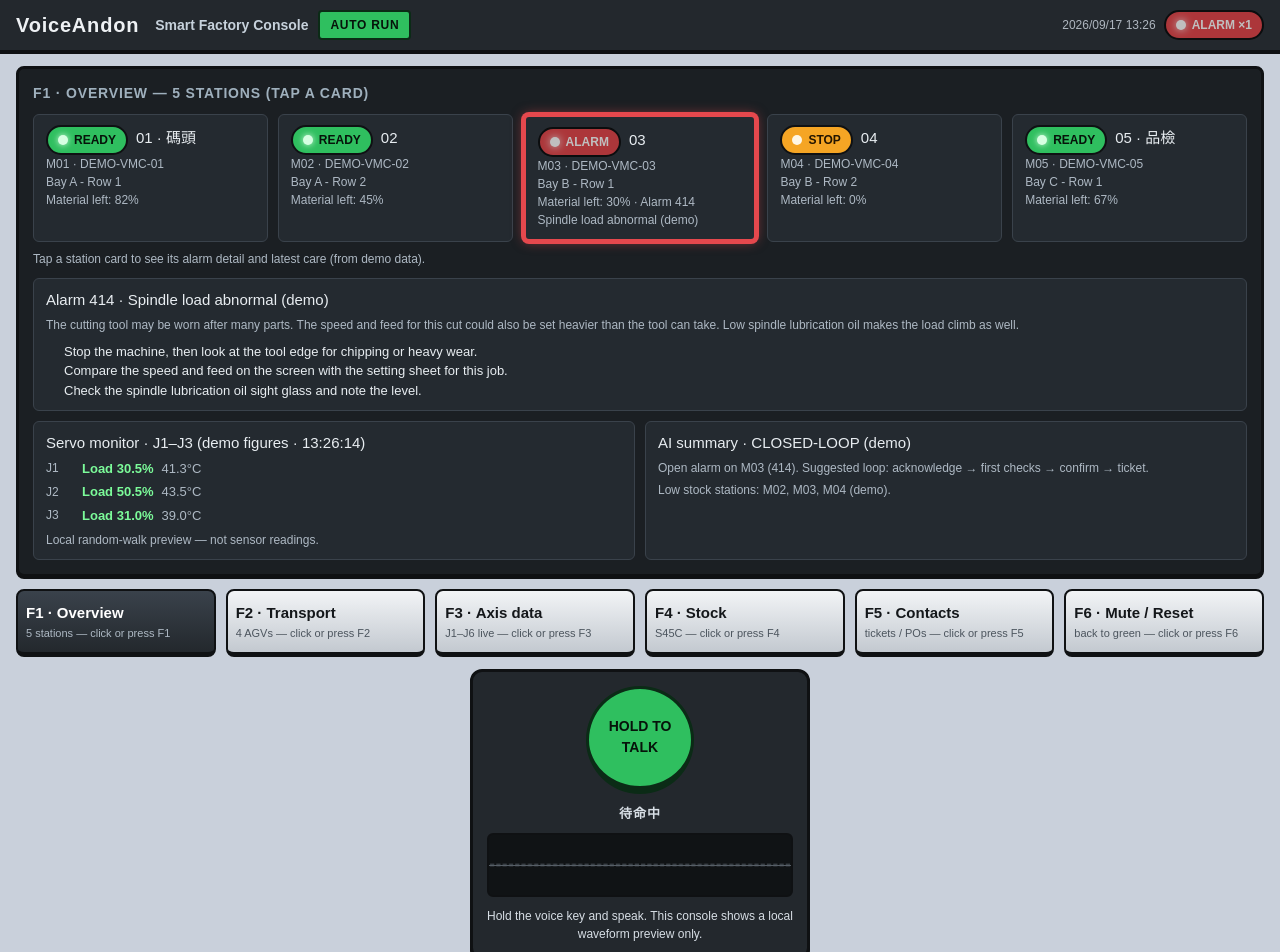
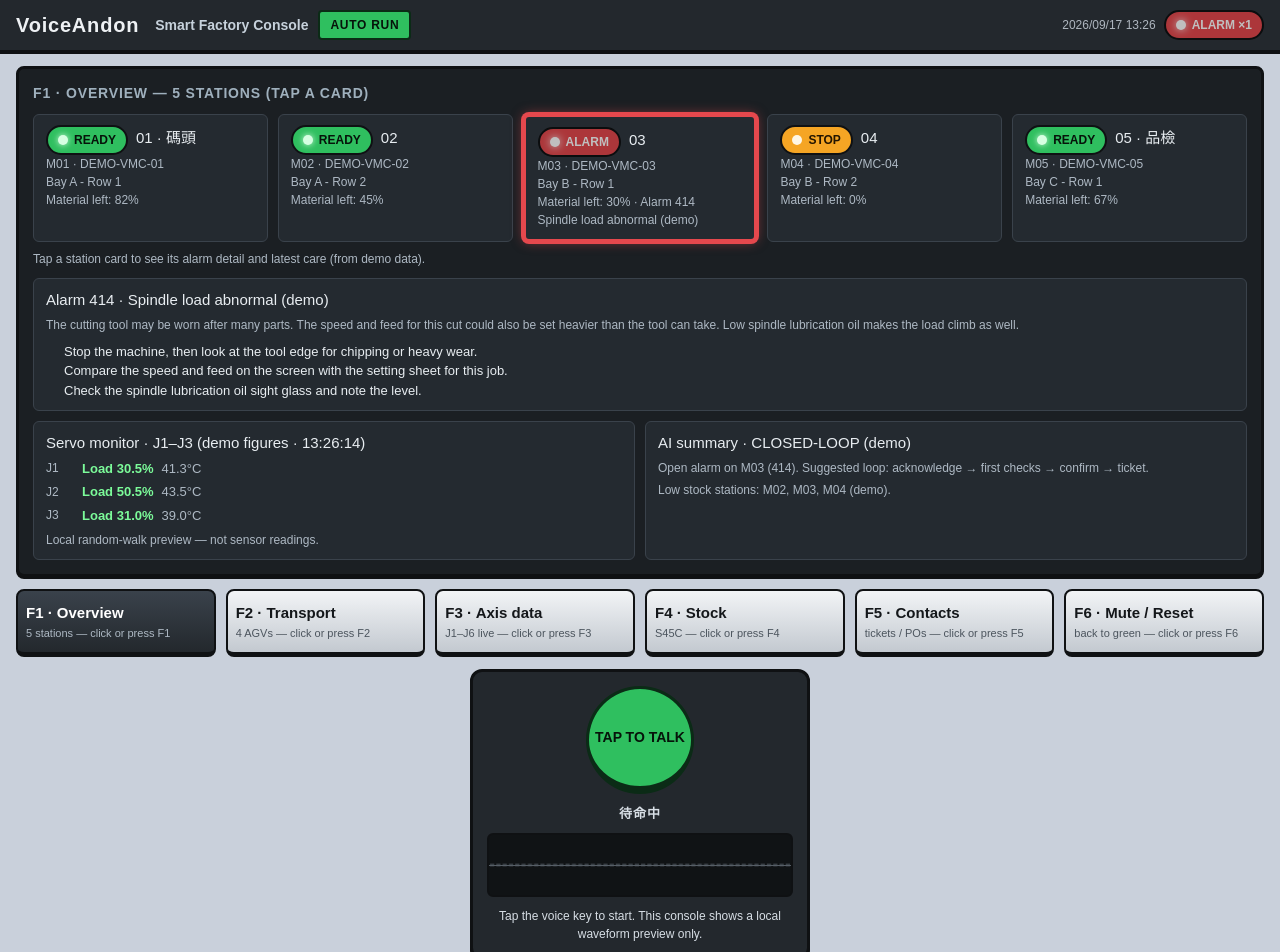
Before and after one commit to ming062027-hue/AssemblyAI, a Next.js app: page / in a window 1280 px wide. Shown: the top 952 px of the page. Built offline with nearby package versions, Linux system fonts and the light colour scheme.

Commit message:
[看板資料線/OpenCode-muse-spark] 語音鍵改click toggle：按一下錄音再按一下停止，移除hold邏輯

```diff
--- a/src/app/page.tsx
+++ b/src/app/page.tsx
@@ -11,7 +11,7 @@
 //   F2 AGV 4 台可點派車（本機狀態、不控制真車）；F3 J1–J6 負載/溫度每 1.5 秒本機跳動（示意、非感測值）；
 //   F4 S45C 庫存 <50 紅字＋一鍵催料鈕（本機旗標、未連線）；F5 通訊錄明細（虛構技師＋示範單號 #TICKET-8902 / #PO-DEMO-…）；
 //   F6 重置（只清本頁預覽狀態，F6 燈回綠；實際機台狀態以 F1 為準）。
-// - 語音鍵：按住說話（mousedown / mouseup＋觸控），波形為本機示意動畫；不改語音線任何邏輯，
+// - 語音鍵：按一下開始、再按一下關閉（click toggle），波形為本機示意動畫；不改語音線任何邏輯，
 //   不連 AssemblyAI、不讀金鑰。真的語音 Demo 走 /operator（語音線負責）。
 
 import Link from "next/link";
@@ -130,7 +130,7 @@ export default function Home() {
   const [muted, setMuted] = useState(false);
   const [talking, setTalking] = useState(false);
   const [voiceLine, setVoiceLine] = useState(
-    "Hold the voice key and speak. This console shows a local waveform preview only.",
+    "Tap the voice key to start. This console shows a local waveform preview only.",
   );
   const [clock, setClock] = useState("");
   // F1：點選機台看明細。
@@ -245,35 +245,23 @@ export default function Home() {
     return () => clearInterval(id);
   }, []);
 
-  const startTalk = useCallback(() => {
+  // 語音鍵：按一下開始、再按一下關閉（click toggle，本機預覽）。
+  const toggleTalk = useCallback(() => {
+    if (talking) {
+      // Demo preview text built from existing data (M03 / 414), no voice logic touched.
+      setTalking(false);
+      setVoiceLine(
+        "Preview: “Machine three has an alarm” → M03 / alarm 414 (Spindle load abnormal (demo)). Real voice demo runs on /operator.",
+      );
+      return;
+    }
     if (muted) {
       setVoiceLine("Console is muted (F6). Unmute before the voice preview.");
       return;
     }
     setTalking(true);
-    setVoiceLine("Listening (local preview)… release the key to finish.");
-  }, [muted]);
-
-  const stopTalk = useCallback(() => {
-    setTalking((was) => {
-      if (was) {
-        // Demo preview text built from existing data (M03 / 414), no voice logic touched.
-        setVoiceLine(
-          "Preview: “Machine three has an alarm” → M03 / alarm 414 (Spindle load abnormal (demo)). Real voice demo runs on /operator.",
-        );
-      }
-      return false;
-    });
-  }, []);
-
-  useEffect(() => {
-    window.addEventListener("mouseup", stopTalk);
-    window.addEventListener("touchend", stopTalk);
-    return () => {
-      window.removeEventListener("mouseup", stopTalk);
-      window.removeEventListener("touchend", stopTalk);
-    };
-  }, [stopTalk]);
+    setVoiceLine("Listening (local preview)… tap the key again to finish.");
+  }, [muted, talking]);
 
   // F2 派車／召回（本機狀態）。
   const dispatchAgv = useCallback((id: string) => {
@@ -322,7 +310,7 @@ export default function Home() {
     setSelectedId(null);
     setMuted(false);
     setAgvMsg("Tap Dispatch on an idle AGV (console preview only, no vehicle is controlled).");
-    setVoiceLine("Hold the voice key and speak. This console shows a local waveform preview only.");
+    setVoiceLine("Tap the voice key to start. This console shows a local waveform preview only.");
     setResetMsg(`Console reset at ${nowTime()} — status lamp back to green (preview only).`);
   }, []);
 
@@ -755,13 +743,11 @@ export default function Home() {
               type="button"
               className="hh-talk-round"
               data-on={talking}
-              aria-label="Hold to talk (demo preview)"
-              onMouseDown={startTalk}
-              onTouchStart={startTalk}
-              onMouseUp={stopTalk}
-              onMouseLeave={stopTalk}
+              aria-label="Tap to talk (demo preview)"
+              aria-pressed={talking}
+              onClick={toggleTalk}
             >
-              {talking ? "● TALKING… release" : "HOLD TO TALK"}
+              {talking ? "● TALKING… tap to stop" : "TAP TO TALK"}
             </button>
             <div className="hh-voice-state">{voiceState}</div>
             <canvas ref={canvasRef} className="wave-bar" width={300} height={64} aria-label="Voice waveform preview" />
```
